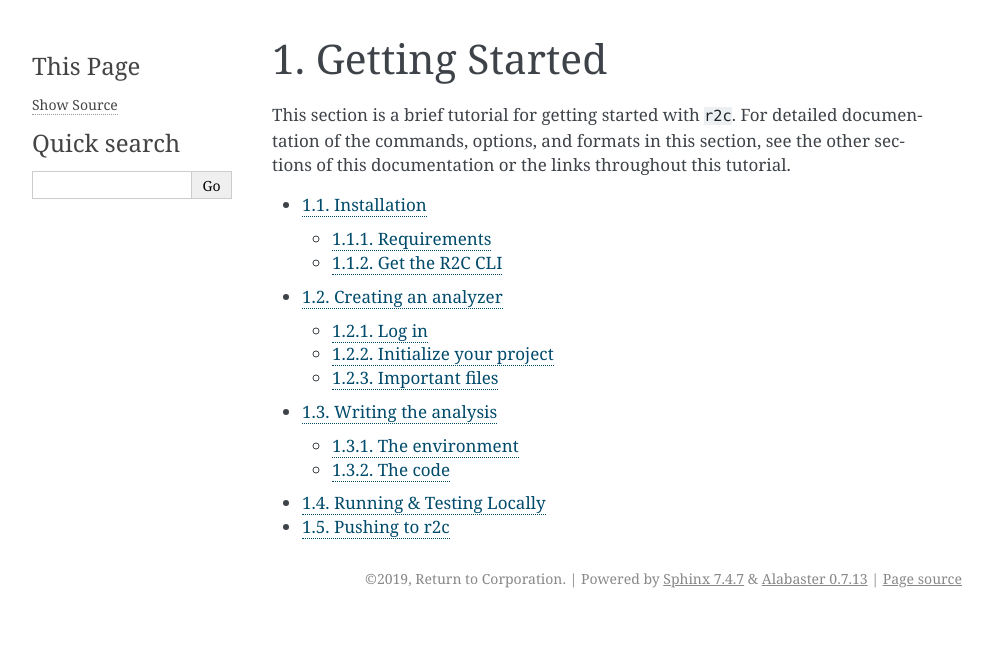
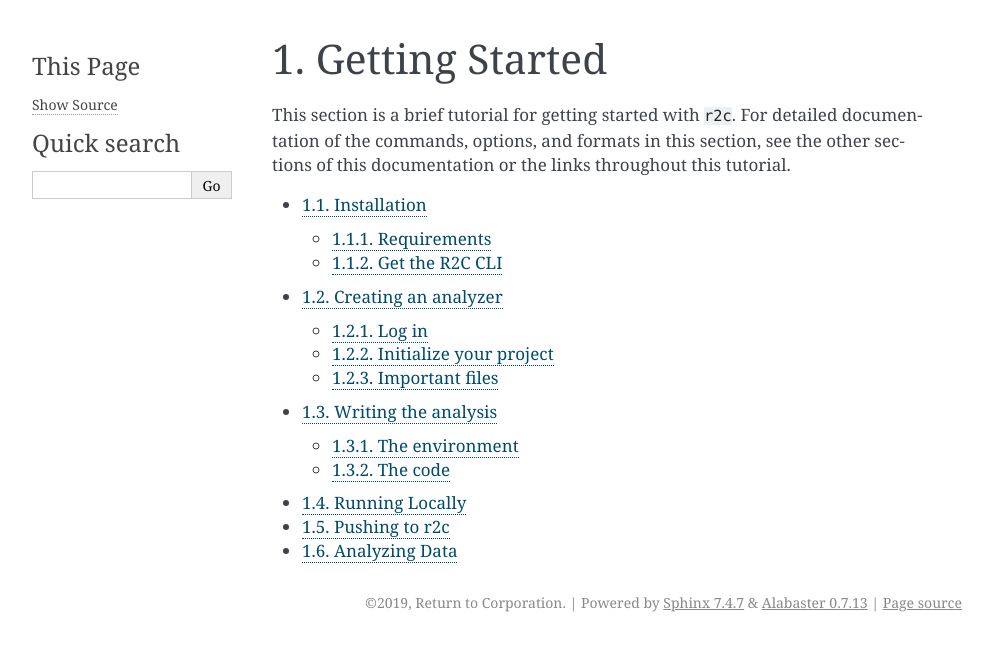
Before and after one commit to semgrep/docs, a Sphinx documentation site: the page built from docs/intro/index.rst, in a window 1280 px wide. Shown: the top 651 px of the page, without its empty margins (148-1141 px from the left). Built offline with Sphinx 7.4.7, drawn with Linux system fonts in a browser that asks for light colours; some of the changed lines change nothing that is shown.

Commit message:
Add foundation for jupyter and running at scale

```diff
--- a/docs/intro/index.rst
+++ b/docs/intro/index.rst
@@ -8,5 +8,6 @@
    installation
    creating
    writing
-   running
-   uploading
+   running-locally
+   running-scale
+   jupyter
--- /dev/null
+++ b/docs/intro/jupyter.rst
@@ -0,0 +1,2 @@
+Analyzing Data
+==============
--- a/docs/intro/running.rst
+++ b/docs/intro/running-locally.rst
@@ -1,7 +1,7 @@
 .. _running:
 
-Running & Testing Locally
-=========================
+Running Locally
+===============
 
 .. highlight:: text
 
```
Also changed, not shown: docs/intro/running-scale.rst (renamed from docs/intro/uploading.rst).
